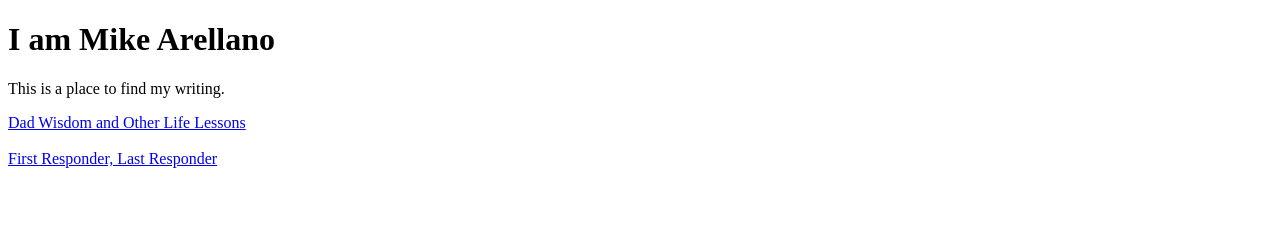
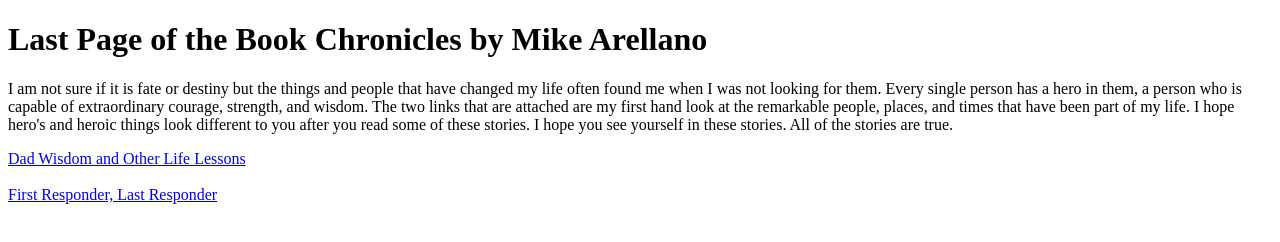
Before and after one commit to ssciolist/dadsite, a plain HTML site: page index.html in a window 1280 px wide. Drawn offline with Linux system fonts and the light colour scheme.

Commit message:
Update index.html

```diff
--- a/index.html
+++ b/index.html
@@ -7,8 +7,8 @@
 
 <body>
 
-    <h1>I am Mike Arellano</h1>
-    <p>This is a place to find my writing.</p>
+    <h1>Last Page of the Book Chronicles by Mike Arellano</h1>
+    <p>I am not sure if it is fate or destiny but the things and people that have changed my life often found me when I was not looking for them.  Every single person has a hero in them, a person who is capable of extraordinary courage, strength, and wisdom.  The two links that are attached are my first hand look at the remarkable people, places, and times that have been part of my life.  I hope hero's and heroic things look different to you after you read some of these stories.  I hope you see yourself in these stories.  All of the stories are true.</p>
 
     <a href="https://dadwisdomotherlifelessons.blogspot.com/" target="_blank">Dad Wisdom and Other Life Lessons</a></br>
     </br>
```
